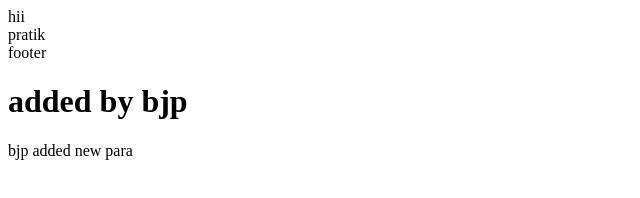
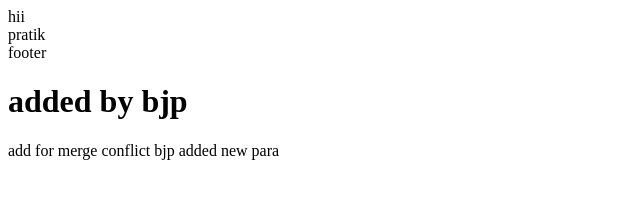
Before and after one commit to Chandu9887/myrepo, a plain HTML site: page index.html in a window 1280 px wide. Shown: the whole page, without its empty margins (0-640 px from the left). Drawn offline with Linux system fonts and the light colour scheme.

Commit message:
bhartiya Update index.html for merge conflict

```diff
--- a/index.html
+++ b/index.html
@@ -10,6 +10,6 @@
     <main>pratik</main>
     <footer>footer</footer>
     <h1>added by bjp </h1>
-    <p>bjp added new para</p>
+    <p>add for merge conflict bjp added new para</p>
   </body>
 </html>
```
